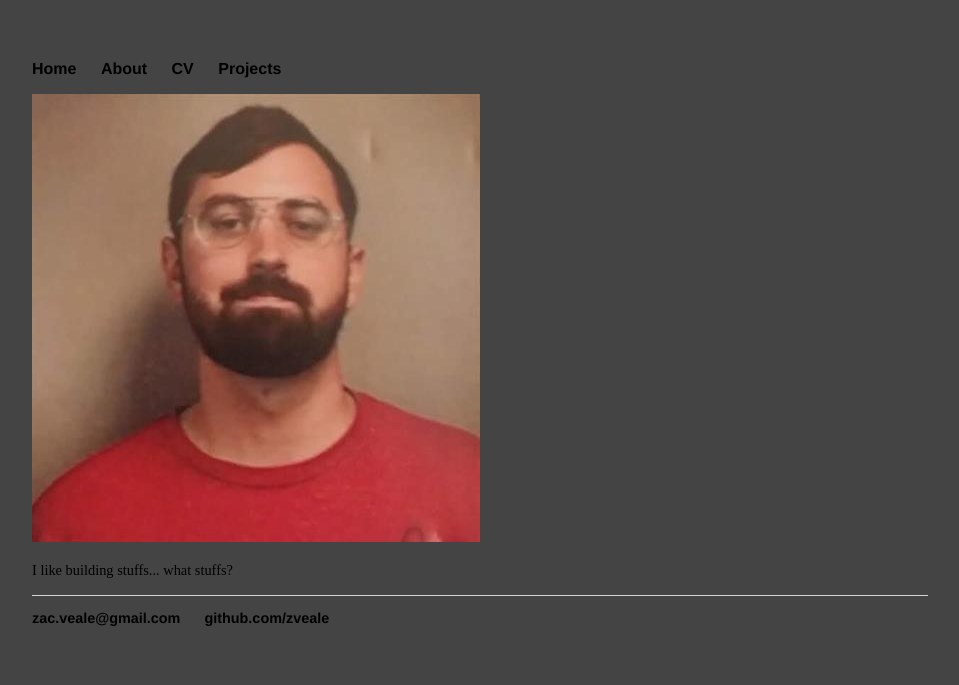
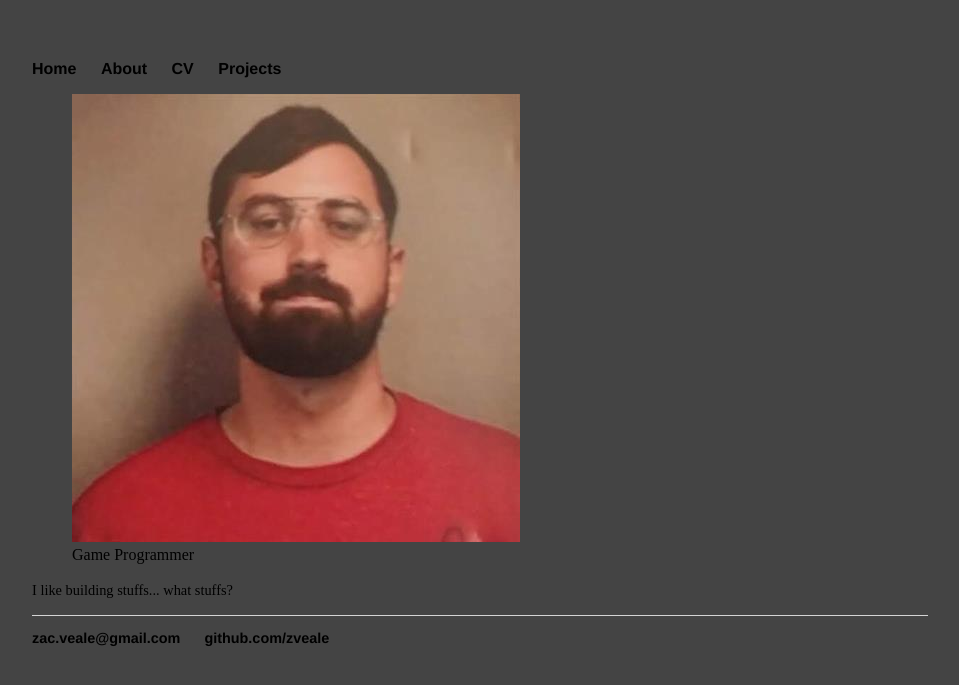
Before and after one commit to zveale/zveale.github.io, a Jekyll site: the page built from index.html, in a window 1280 px wide. Shown: the top 685 px of the page, without its empty margins (160-1119 px from the left). Built offline with Jekyll 4.4.1, drawn with Linux system fonts in a browser that asks for light colours.

Commit message:
Update index.html

```diff
--- a/index.html
+++ b/index.html
@@ -3,8 +3,9 @@ layout: default
 title: Zachary Veale
 ---
 <div class="blurb">
-	<profileImage>
+	<figure>
 		<img src="/assets/ProfilePhoto.png" />
-	</profileImage>
+		<figcaption>Game Programmer</figcaption>
+	</figure>
 	<p>I like building stuffs... <a href="/projects">what stuffs?</a></p>
 </div><!-- /.blurb -->
```
